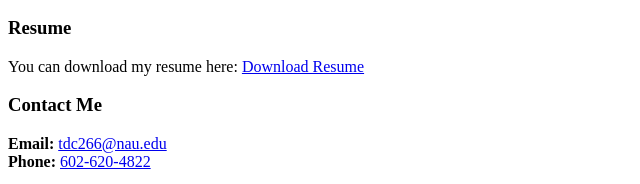
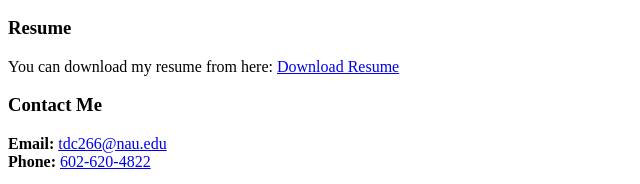
Before and after one commit to Nisotayo/homework2, a plain HTML site: page index.html in a window 1280 px wide. Shown: the part 2012-2196 px from the top of the page, 0-640 px from the left. Drawn offline with Linux system fonts and the light colour scheme.

Commit message:
new changes

```diff
--- a/index.html
+++ b/index.html
@@ -145,7 +145,7 @@
     <section id="resume-download">
         <h3>Resume</h3>
         <p>
-            You can download my resume here:
+            You can download my resume from here:
             <a
               href="Tyler_Carver_Resume.pdf"
               download="Tyler_Carver_Resume.pdf"
```
